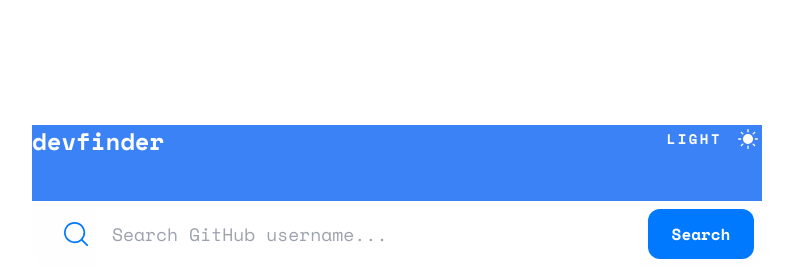
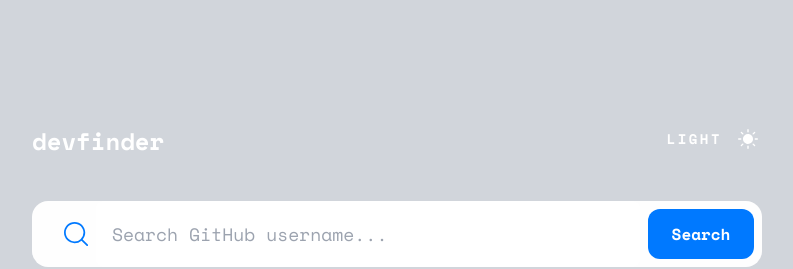
Before and after one commit to MaxAnderberg/devfinder, a React app: page / in a window 1280 px wide. Shown: the top 269 px of the page, without its empty margins (243-1036 px from the left). Built offline with nearby package versions, Linux system fonts and the light colour scheme; the HTML template or start-up script is replaced by a standard one.

Commit message:
remade icon into react component

```diff
--- a/src/App.tsx
+++ b/src/App.tsx
@@ -2,8 +2,8 @@
 import SearchBar from "./components/SearchBar/SearchBar";
 import SearchResult from "./components/SearchResult/SearchResult";
 import "./App.css";
-import { ReactComponent as ThemeIcon } from "./assets/icon-sun.svg";
-import { GithubAPI } from "./api/GithubAPI";
+import  ThemeIcon from "./assets/IconSun";
+//import { GithubAPI } from "./api/GithubAPI";
 import { mockData } from "./mockdata/developer-mock.js";
 
 function App() {
@@ -27,7 +27,7 @@
 
       if (useMock) {
         setDeveloper(mockData);
-        retrun;
+        return;
       }
 
       const response = await fetch(baseURL + developer);
@@ -60,15 +60,15 @@
   }
 
   return (
-    <div className="bg-primary-blue flex justify-center dark:bg-dark-primary-blue">
+    <div className="bg-gray-300 flex justify-center dark:bg-dark-primary-blue">
       <div className="flex flex-col md:justify-center items-start md:items-center h-screen md:w-3/6 bg-primary-blue sm:w-full">
-        <div className="lg:w-[730px] flex justify-between w-[327px] md:w-[573px] md:bg-blue-500 mt-8">
+        <div className="lg:w-[730px] flex justify-between w-[327px] md:w-[573px]  mt-8">
           <p className="lowercase text-white font-bold text-2xl">Devfinder</p>
           <div className="flex mb-12 text-white hover:text-[#90A4D4] cursor-pointer" onClick={() => handleDarkMode()}>
             <span className="uppercase font-bold tracking-[2.5px] mr-2 text-sm mt-1">
               Light
             </span>
-            <ThemeIcon className="w-6 h-6 ml-2 mt-1" />
+            <ThemeIcon tailWindClass="w-6 h-6 ml-2 mt-1" />
           </div>
         </div>
         <SearchBar setSearchDev={setDeveloper} foundSearch={foundSearch} />
--- /dev/null
+++ b/src/assets/IconSun.tsx
@@ -0,0 +1,29 @@
+import React from "react";
+
+type Props = {
+  fillColor?: string
+  tailWindClass?: string
+  width?: number
+  height?: number
+}
+
+export default function ThemeIcon({
+  fillColor,
+  tailWindClass,
+  width,
+  height,
+}: Props): JSX.Element {
+  const fillColorOrDefault = fillColor ?? 'currentColor'
+  const widthOrDefault = width ?? 20
+  const heightOrDefault = height ?? 20
+  return (
+  <svg
+    width="20"
+    height="20"
+    fill={fillColorOrDefault}
+    className={tailWindClass}
+    xmlns="http://www.w3.org/2000/svg">
+    <path d="M13.545 6.455c-.9-.9-2.17-1.481-3.545-1.481a4.934 4.934 0 00-3.545 1.481c-.9.9-1.481 2.17-1.481 3.545 0 1.376.582 2.646 1.481 3.545.9.9 2.17 1.481 3.545 1.481a4.934 4.934 0 003.545-1.481c.9-.9 1.481-2.17 1.481-3.545a4.934 4.934 0 00-1.481-3.545zM10 3.413a.7.7 0 00.688-.688V.688A.7.7 0 0010 0a.7.7 0 00-.688.688v2.037a.7.7 0 00.688.688zM15.635 5.344l1.455-1.455a.67.67 0 000-.952.67.67 0 00-.952 0l-1.455 1.455a.67.67 0 000 .952c.238.264.66.264.952 0zM19.312 9.312h-2.037a.7.7 0 00-.688.688.7.7 0 00.688.688h2.037A.7.7 0 0020 10a.7.7 0 00-.688-.688zM15.608 14.656a.67.67 0 00-.952 0 .67.67 0 000 .952l1.455 1.455a.67.67 0 00.952 0 .67.67 0 000-.952l-1.455-1.455zM10 16.587a.7.7 0 00-.688.688v2.037A.7.7 0 0010 20a.7.7 0 00.688-.688v-2.037a.7.7 0 00-.688-.688zM4.365 14.656L2.91 16.111a.67.67 0 000 .952.67.67 0 00.952 0l1.455-1.455a.67.67 0 000-.952c-.238-.264-.66-.264-.952 0zM3.413 10a.7.7 0 00-.688-.688H.688A.7.7 0 000 10a.7.7 0 00.688.688h2.037A.7.7 0 003.413 10zM4.365 5.344a.67.67 0 00.952 0 .67.67 0 000-.952L3.862 2.937a.67.67 0 00-.952 0 .67.67 0 000 .952l1.455 1.455z"/>
+  </svg>
+  )
+}
```
Also changed, not shown: src/assets/icon-sun.svg.
